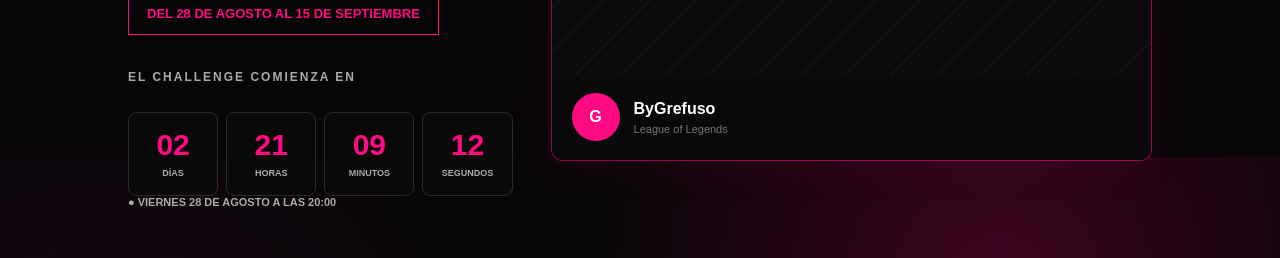
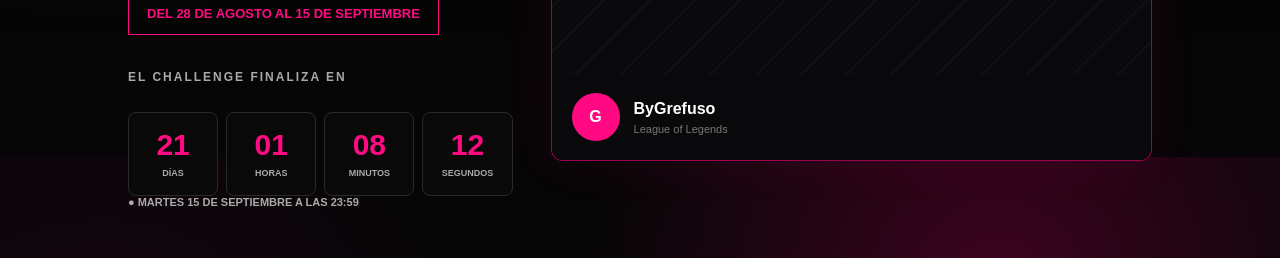
Before and after one commit to ByGrefuso/grefuso-challenge, a Next.js app: page / in a window 1280 px wide. Shown: the part 643-901 px from the top of the page. Built offline with nearby package versions, Linux system fonts and the light colour scheme; no server answers; a web font is replaced by a local one.

Commit message:
Update page.tsx

```diff
--- a/app/page.tsx
+++ b/app/page.tsx
@@ -397,7 +397,8 @@
 }
 
 function getCountdown() {
-  const target = new Date("2026-08-28T20:00:00+02:00").getTime();
+  // El Challenge ya ha comenzado. Ahora contamos hasta su final oficial.
+  const target = new Date("2026-09-15T23:59:00+02:00").getTime();
   const now = Date.now();
   const difference = Math.max(0, target - now);
 
@@ -639,7 +640,7 @@
           </div>
 
           <div className="countdown-title">
-            EL CHALLENGE COMIENZA EN
+            EL CHALLENGE FINALIZA EN
           </div>
 
           <div className="countdown">
@@ -665,7 +666,7 @@
           </div>
 
           <p className="start-date">
-            ● VIERNES 28 DE AGOSTO A LAS 20:00
+            ● MARTES 15 DE SEPTIEMBRE A LAS 23:59
           </p>
         </div>
 
```
